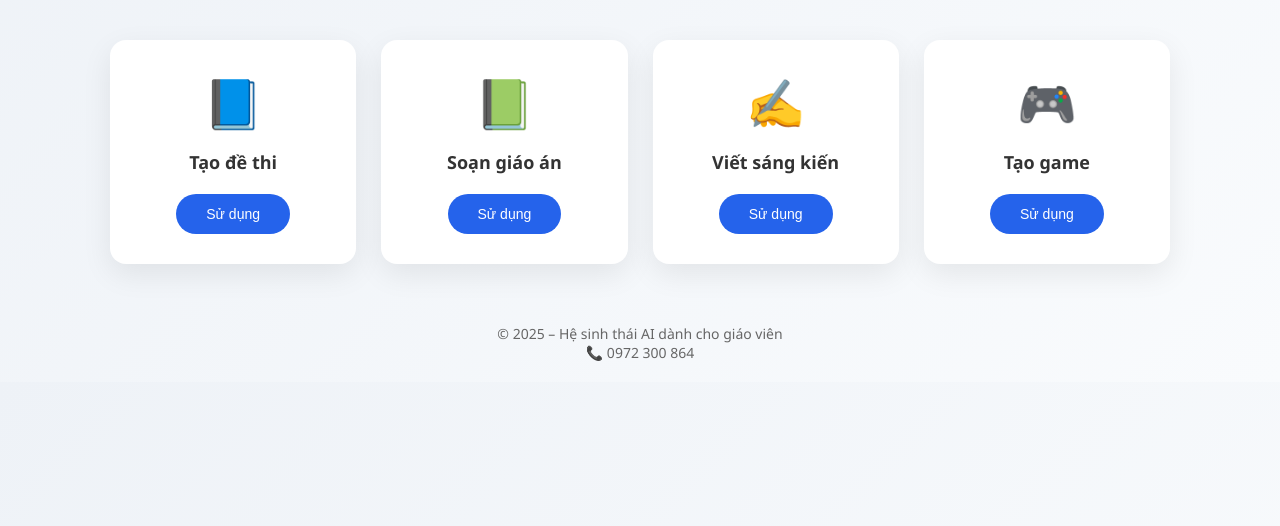
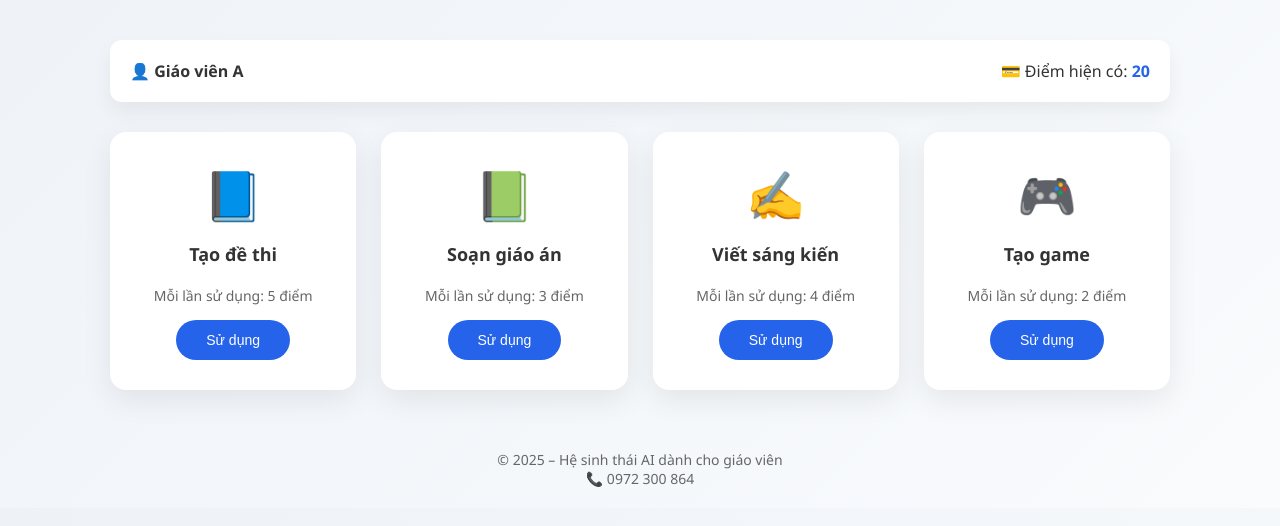
Before and after one commit to thaygioi/webai, a Flask app: page / in a window 1280 px wide. Shown: the part 177-703 px from the top of the page. Run offline with Flask 3, Linux system fonts and the light colour scheme.

Commit message:
Update dashboard.html

```diff
--- a/templates/dashboard.html
+++ b/templates/dashboard.html
@@ -13,17 +13,45 @@
 </header>
 
 <main class="container">
+
+    <!-- THÔNG TIN NGƯỜI DÙNG -->
+    <div style="
+        background:#fff;
+        padding:20px;
+        border-radius:12px;
+        margin-bottom:30px;
+        box-shadow:0 10px 20px rgba(0,0,0,0.06);
+        display:flex;
+        justify-content:space-between;
+        align-items:center;
+    ">
+        <div>
+            👤 <strong>{{ user.name }}</strong>
+        </div>
+        <div style="font-size:16px;">
+            💳 Điểm hiện có:
+            <strong style="color:#2563eb;">
+                {{ user.credit }}
+            </strong>
+        </div>
+    </div>
+
+    <!-- DANH SÁCH ỨNG DỤNG -->
     <div class="apps">
         {% for app in apps %}
         <div class="app-card">
             <div class="icon">{{ app.icon }}</div>
             <h3>{{ app.name }}</h3>
+            <p style="font-size:14px;color:#666;margin-bottom:15px;">
+                Mỗi lần sử dụng: {{ app.cost }} điểm
+            </p>
             <a href="/app/{{ app.key }}">
                 <button>Sử dụng</button>
             </a>
         </div>
         {% endfor %}
     </div>
+
 </main>
 
 <footer class="footer">
```
